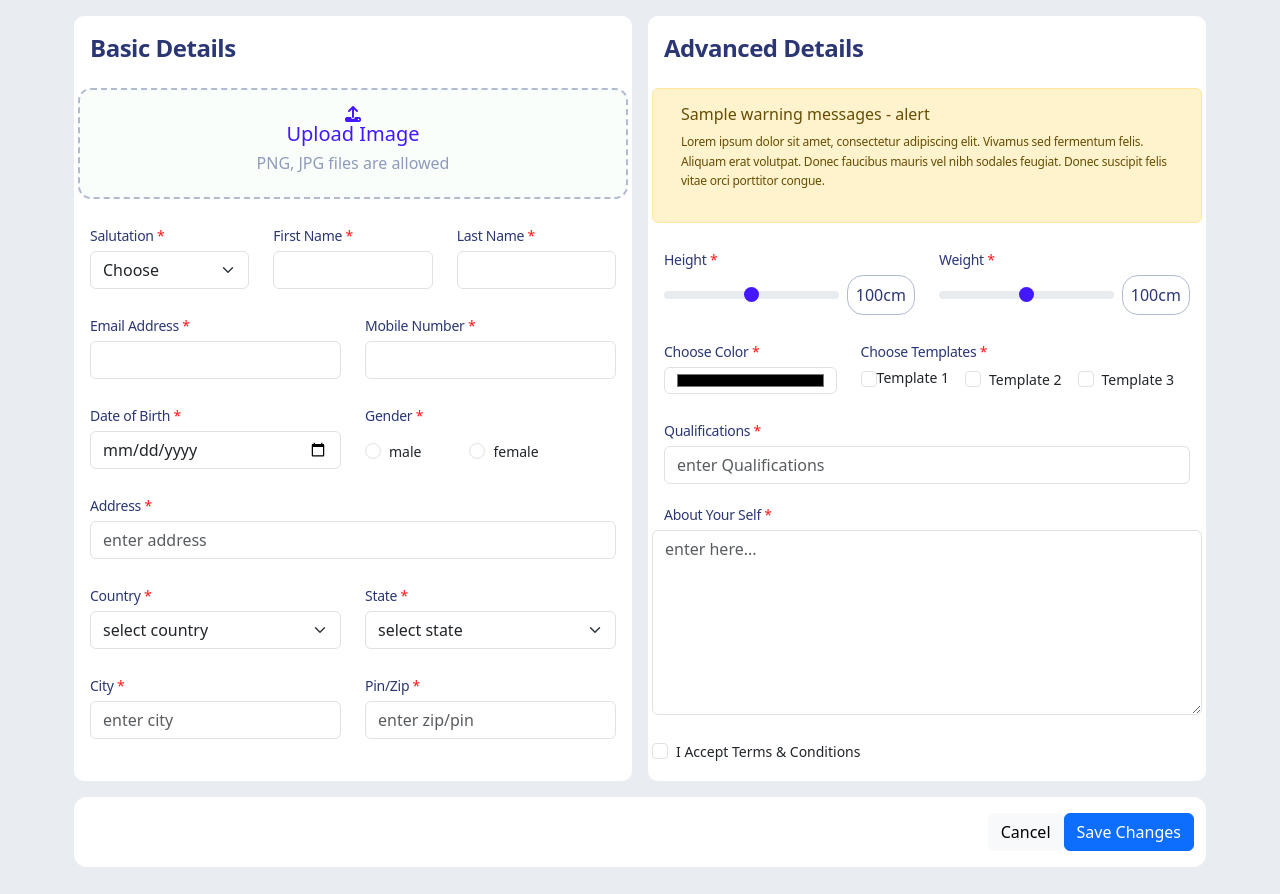
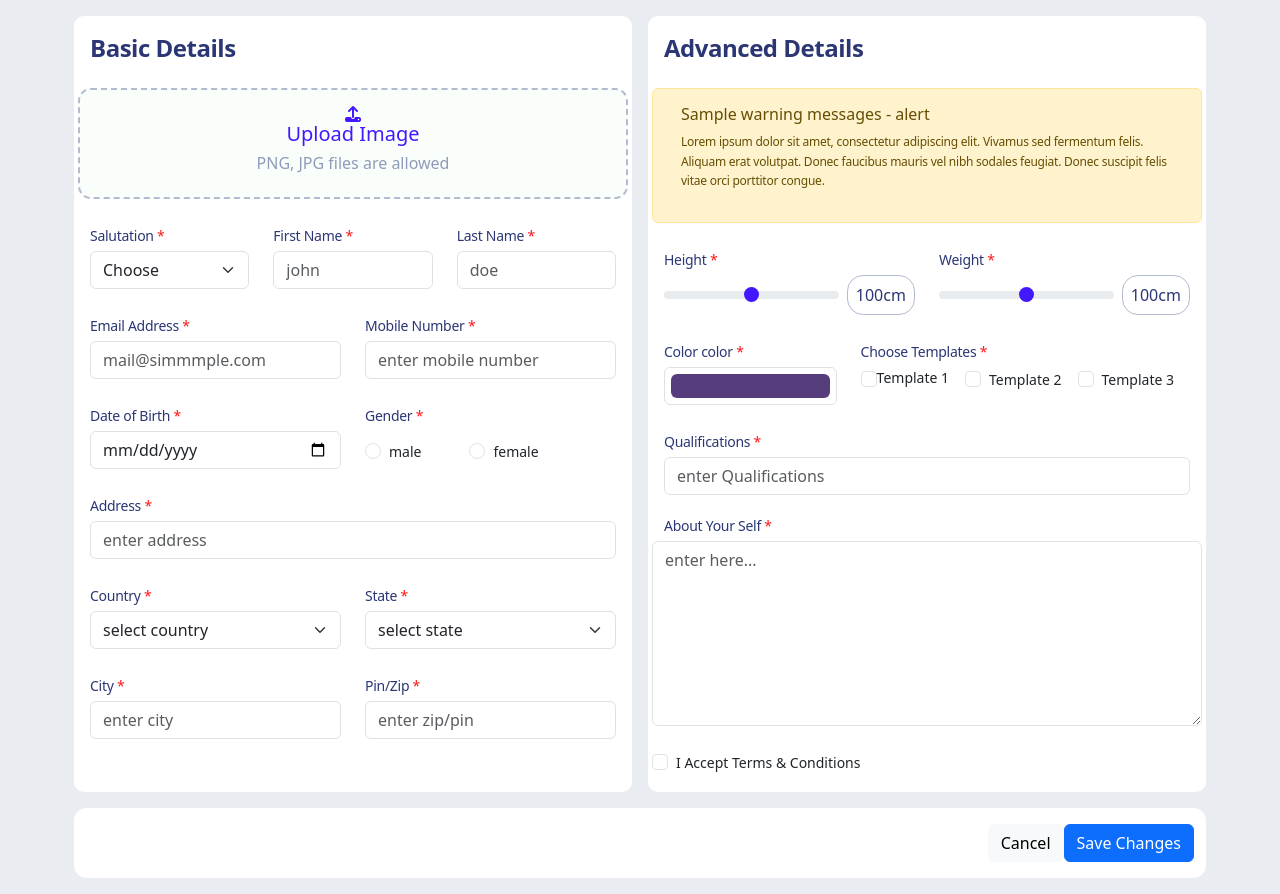
Before and after one commit to abinfpro/bootstrap, a plain HTML site: page index.html in a window 1280 px wide. Drawn offline with nearby package versions, Linux system fonts and the light colour scheme.

Commit message:
bootstrap3

```diff
--- a/index.html
+++ b/index.html
@@ -53,11 +53,11 @@
               </div>
               <div class="col-md">
                 <label for="inputCity" class="form-label">First Name </label>
-                <input type="text" class="form-control" id="inputCity" />
+                <input type="text" class="form-control" id="inputCity"placeholder="john" />
               </div>
               <div class="col-md">
                 <label for="inputZip" class="form-label">Last Name </label>
-                <input type="text" class="form-control" id="inputZip" />
+                <input type="text" class="form-control" id="inputZip" placeholder="doe" />
               </div>
             </div>
             <div class="row mt-4">
@@ -65,13 +65,13 @@
                 <label for="inputEmail4" class="form-label"
                   >Email Address
                 </label>
-                <input type="email" class="form-control" id="inputEmail4" />
+                <input type="email" class="form-control" id="inputEmail4"placeholder="mail@simmmple.com" />
               </div>
               <div class="col-md">
                 <label for="inputPassword4" class="form-label"
                   >Mobile Number
                 </label>
-                <input type="tel" class="form-control" id="inputPassword4" />
+                <input type="tel" class="form-control" id="inputPassword4"placeholder="enter mobile number" />
               </div>
             </div>
             <div class="row mt-4">
@@ -196,8 +196,8 @@
             </div>
             <div class="row mt-4">
               <div class="col-xl">
-                <label for="inputcolor" class="form-label">Choose Color </label>
-                <input type="color" class="form-control" id="inputcolor" />
+                <label for="exampleColorInput" class="form-label">Color color </label>
+                <input type="color" class="form-control form-control-color" id="exampleColorInput" value="#563d7c" title="Choose your color">
               </div>
               <div class="col">
                 <label for="inputemp" class="form-label"
--- a/style.css
+++ b/style.css
@@ -65,6 +65,9 @@ h6 {
   text-align: left;
   color: #2b3674;
 }
+.form-control-color{
+width: 100%;
+}
 .form-check-label {
   font-weight: 400;
   font-size: 14px;
```
